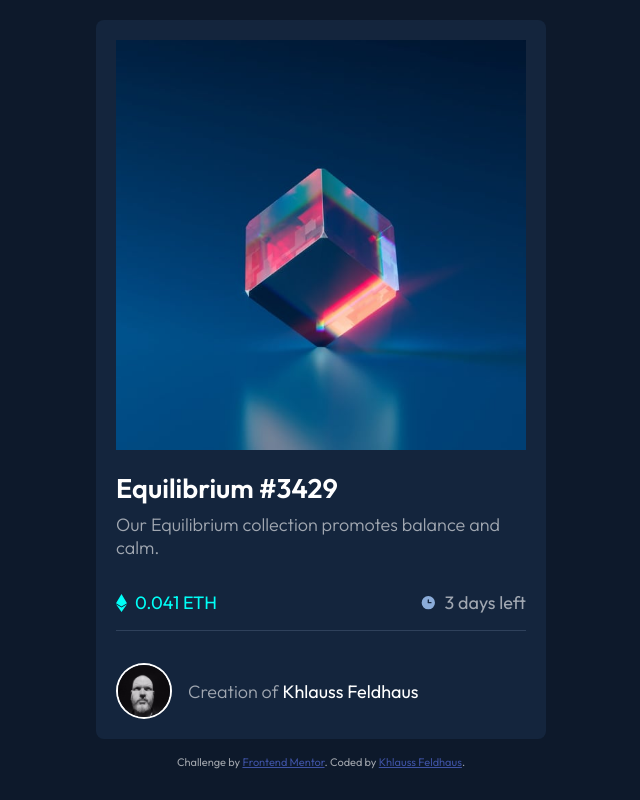
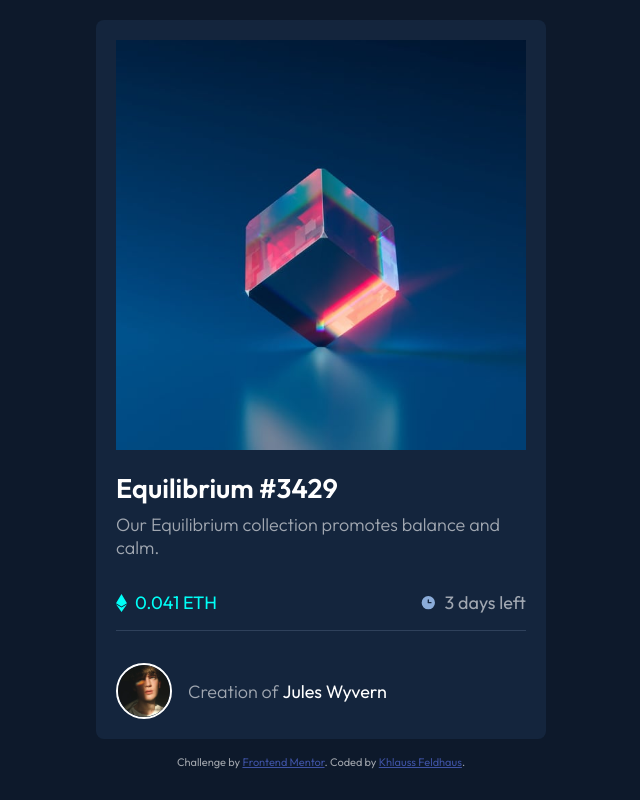
Before and after one commit to khlauss/nft-preview-componet, a plain HTML site: page index.html in a window 1280 px wide. Shown: the whole page, without its empty margins (319-959 px from the left). Drawn offline with Linux system fonts and the light colour scheme.

Commit message:
Change titles and styling on homepage

```diff
--- a/index.html
+++ b/index.html
@@ -35,8 +35,8 @@
 
 
   <section class="avatar">
-    <img src="./images/khlauss_avatar.jpeg" alt="">
-    <p> Creation of <span> Khlauss Feldhaus </span></p>
+    <img src="./images/image-avatar.png" alt="">
+    <p> Creation of <span> Jules Wyvern </span></p>
   </section>
 
 
```
Also changed, not shown: 1 other file.
